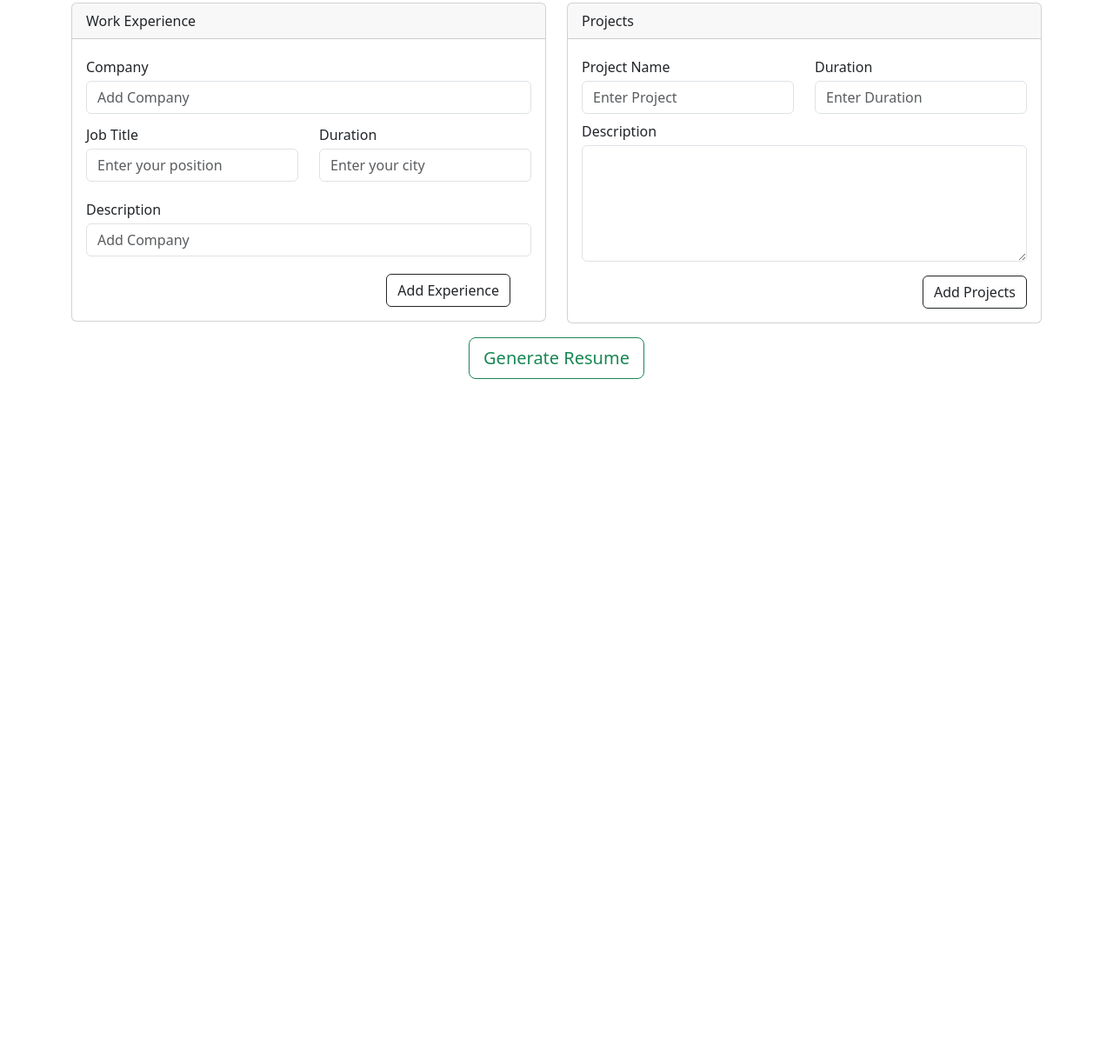
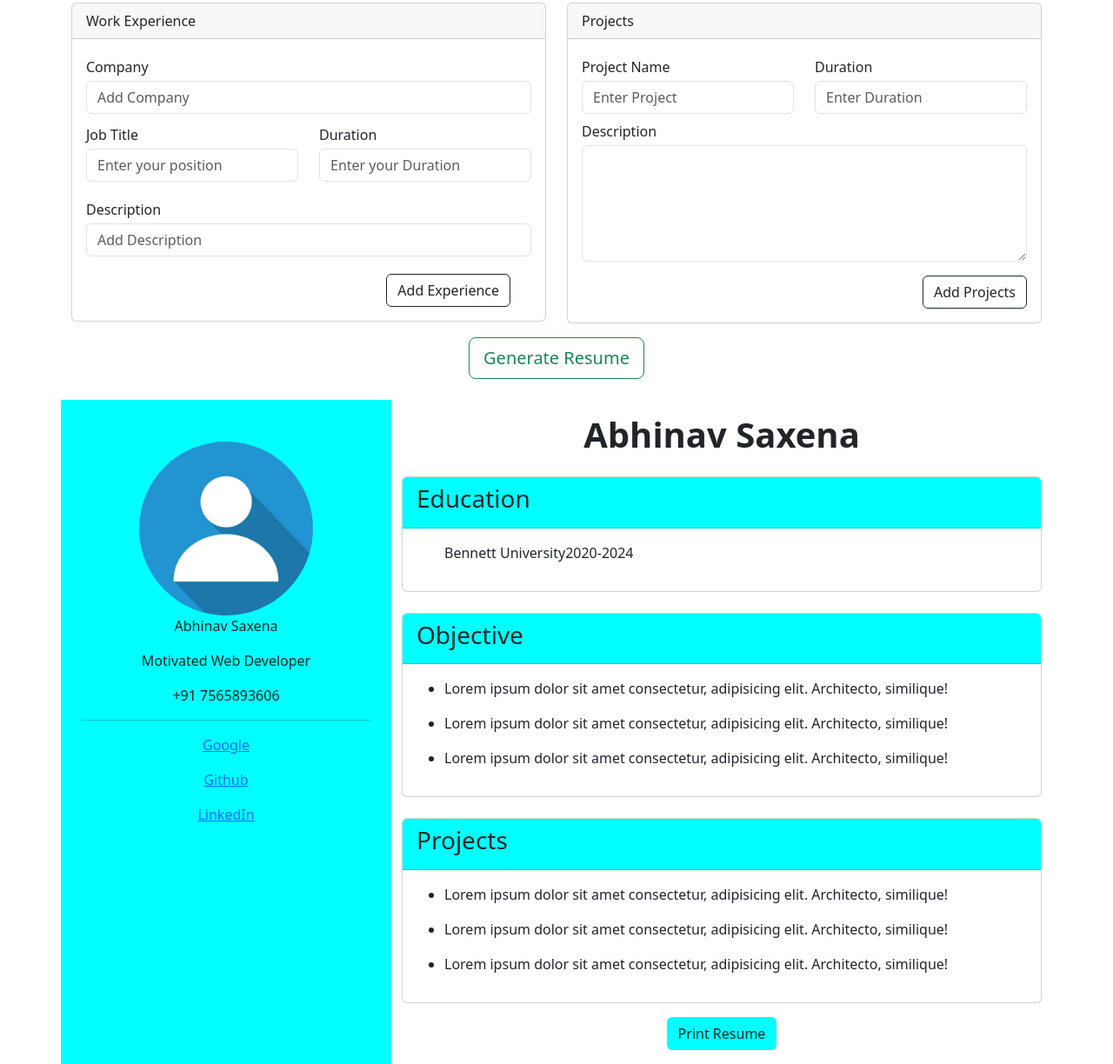
Before and after one commit to Abhinav0915/ResumeGen, a plain HTML site: page index.html in a window 1280 px wide. Shown: the part 572-1796 px from the top of the page at 87% size. Before the commit the page ends 1032 px from the top, so only its background shows below. Drawn offline with nearby package versions, Linux system fonts and the light colour scheme.

Commit message:
id and classes

```diff
--- a/index.html
+++ b/index.html
@@ -48,8 +48,8 @@
                         <div class="row">
                             <div class="col-md-6">
                                 <div class="class-group mt-2">
-                                    <label for="portfolioField">Website:</label>
-                                    <input type="text" id="portfolioField" placeholder="Enter your portfolio link" class="form-control my-1">
+                                    <label for="websiteField">Website:</label>
+                                    <input type="text" id="websiteField" placeholder="Enter your portfolio link" class="form-control my-1">
                                 </div>
                             </div>
                             <div class="col-md-6">
@@ -64,13 +64,13 @@
                           <div class="row">
                             <div class="col-md-6">
                                 <div class="form-group mt-2">
-                                    <label for="emailField">Github Link</label>
+                                    <label for="githubField">Github Link</label>
                                     <input type="email" id="githubField" placeholder="Enter your Github" class="form-control my-1">
                                 </div>
                             </div>
                             <div class="col-md-6">
                                 <div class="class-group mt-2">
-                                    <label for="phoneField">Linkedin Link</label>
+                                    <label for="linkedinField">Linkedin Link</label>
                                     <input type="tel" id="linkedinField" placeholder="Enter your Linkedin" class="form-control my-1">
                                 </div>
                             </div>
@@ -107,8 +107,8 @@
                             </div>
                             <div class="col-md-6">
                                 <div class="class-group mt-1">
-                                    <label for="scoreField">Percentage/CGPA</label>
-                                    <input type="text" id="scoreField" placeholder="Percentage or CGPA" class="form-control my-1">
+                                    <label for="percentageField">Percentage/CGPA</label>
+                                    <input type="text" id="percentageField" placeholder="Percentage or CGPA" class="form-control my-1">
                                 </div>
                             </div>
                         </div>
@@ -122,8 +122,8 @@
 
                             <div class="col-md-6">
                                 <div class="class-group mt-2">
-                                    <label for="cityField">City</label>
-                                    <input type="text" id="cityField" placeholder="Enter city" class="form-control my-1">
+                                    <label for="educationCityField">City</label>
+                                    <input type="text" id="educationCityField" placeholder="Enter city" class="form-control my-1">
                                 </div>
                             </div>
                         </div>
@@ -151,12 +151,12 @@
                             <div class="col-md-6">
                                 <div class="class-group mt-2">
                                     <label for="durationField">Duration</label>
-                                    <input type="text" id="durationField" placeholder="Enter your city" class="form-control my-1">
+                                    <input type="text" id="durationField" placeholder="Enter your Duration" class="form-control my-1">
                                 </div>
                             </div>
                             <div class="form-group mt-3">
                                 <label for="descriptionField">Description</label>
-                                <input type="text" id="descriptionField" placeholder="Add Company" class="form-control my-1">
+                                <input type="text" id="descriptionField" placeholder="Add Description" class="form-control my-1">
                             </div>
                             <div class="row text-end mt-3">
                                 <div class="col-md-12">
@@ -179,7 +179,7 @@
                             <div class="col-md-6">
                                 <div class="form-group mt-1">
                                     <label for="pNameField">Project Name</label>
-                                    <input type="text" id="projectField" placeholder="Enter Project" class="form-control my-1">
+                                    <input type="text" id="pNameField" placeholder="Enter Project" class="form-control my-1">
                                 </div>
                             </div>
                             <div class="col-md-6">
@@ -219,16 +219,88 @@
 
     <div class="container" id="resume-template">
         <div class="row">
-            <div class="col-md-4 text-center">
+            <div class="col-md-4 text-center py-5 background">
                 <!-- first col -->
                 <img src="/assets/dp.jpg" alt="" class="img-fluid myImage">
+
                 <div class="container">
-                    <p>Abhinav Saxena</p>
-                    <p>Motivated Web Developer</p>
-                    <p>+91 7565893606</p>
+
+                    <p id="nameT1">Abhinav Saxena</p>
+                    <p id="objectiveT">Motivated Web Developer</p>
+                    <p class="phoneT">+91 7565893606</p>
+                    <hr>
+                    <p>
+                        <a href="#" id="googleT">Google</a>
+                    </p>
+                    <p>
+                        <a href="#" id="githubT">Github</a>
+                    </p>
+                    <p>
+                        <a href="#" id="linkedinT">LinkedIn</a>
+                    </p>
                 </div>
             </div>
-            <div class="col-md-6">
+            <div class="col-md-8 py-3">
+                <h1 class="text-center" style="font-weight: 900;" id="nameT2">Abhinav Saxena</h1>
+
+                <!-- Objective Card -->
+                <div class="card mt-4">
+                    <div class="card-header" style="background-color: aqua;">
+                        <h3>Education</h3>
+                    </div>
+                    <div class="card-body">
+                        <ul>
+                            <div class="row">
+
+
+
+
+                            </div>
+                            Bennett University<span class="text-right">2020-2024</span>
+
+                        </ul>
+                    </div>
+                </div>
+
+                <!-- Work Experience Card -->
+                <div class="card mt-4">
+                    <div class="card-header" style="background-color: aqua;">
+                        <h3>Objective</h3>
+                    </div>
+                    <div class="card-body">
+                        <ul>
+                            <li>Lorem ipsum dolor sit amet consectetur, adipisicing elit. Architecto, similique!</li>
+                        </ul>
+                        <ul>
+                            <li>Lorem ipsum dolor sit amet consectetur, adipisicing elit. Architecto, similique!</li>
+                        </ul>
+                        <ul>
+                            <li>Lorem ipsum dolor sit amet consectetur, adipisicing elit. Architecto, similique!</li>
+                        </ul>
+                    </div>
+                </div>
+                <!-- Projects -->
+                <div class="card mt-4">
+                    <div class="card-header" style="background-color: aqua;">
+                        <h3>Projects</h3>
+                    </div>
+                    <div class="card-body">
+                        <ul>
+                            <li>Lorem ipsum dolor sit amet consectetur, adipisicing elit. Architecto, similique!</li>
+                        </ul>
+                        <ul>
+                            <li>Lorem ipsum dolor sit amet consectetur, adipisicing elit. Architecto, similique!</li>
+                        </ul>
+                        <ul>
+                            <li>Lorem ipsum dolor sit amet consectetur, adipisicing elit. Architecto, similique!</li>
+                        </ul>
+                    </div>
+                </div>
+                <div class="container mt-3 text-center">
+                    <button class="btn" style="background-color: aqua;">
+                        Print Resume
+                    </button>
+                </div>
                 <!-- second col -->
             </div>
         </div>
--- a/style.css
+++ b/style.css
@@ -1,6 +1,9 @@
 /* #resume-form{
     display: none;
 } */
+.background{
+    background-color: aqua;
+}
 
 .myImage{
 
@@ -8,6 +11,7 @@
     width: 200px;
 }
 
-#resume-template{
-    display: none;
+
+.background-header{
+    background-color: aqua;
 }
```
